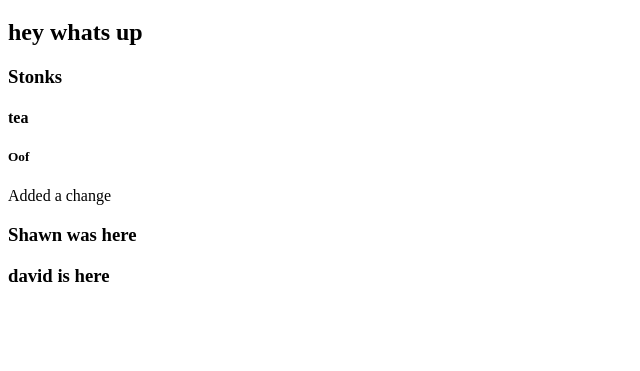
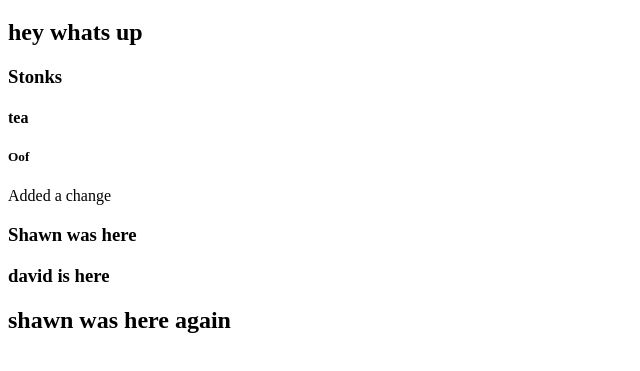
Before and after one commit to KuyaShawn/donut, a plain HTML site: page index.html in a window 1280 px wide. Shown: the part 61-432 px from the top of the page, without its empty margins (0-640 px from the left). Drawn offline with Linux system fonts and the light colour scheme.

Commit message:
added another h2

```diff
--- a/index.html
+++ b/index.html
@@ -20,5 +20,7 @@
 
 <h3>david is here</h3>
 
+<h2>shawn was here again</h2>
+
 </body>
 </html>
```
